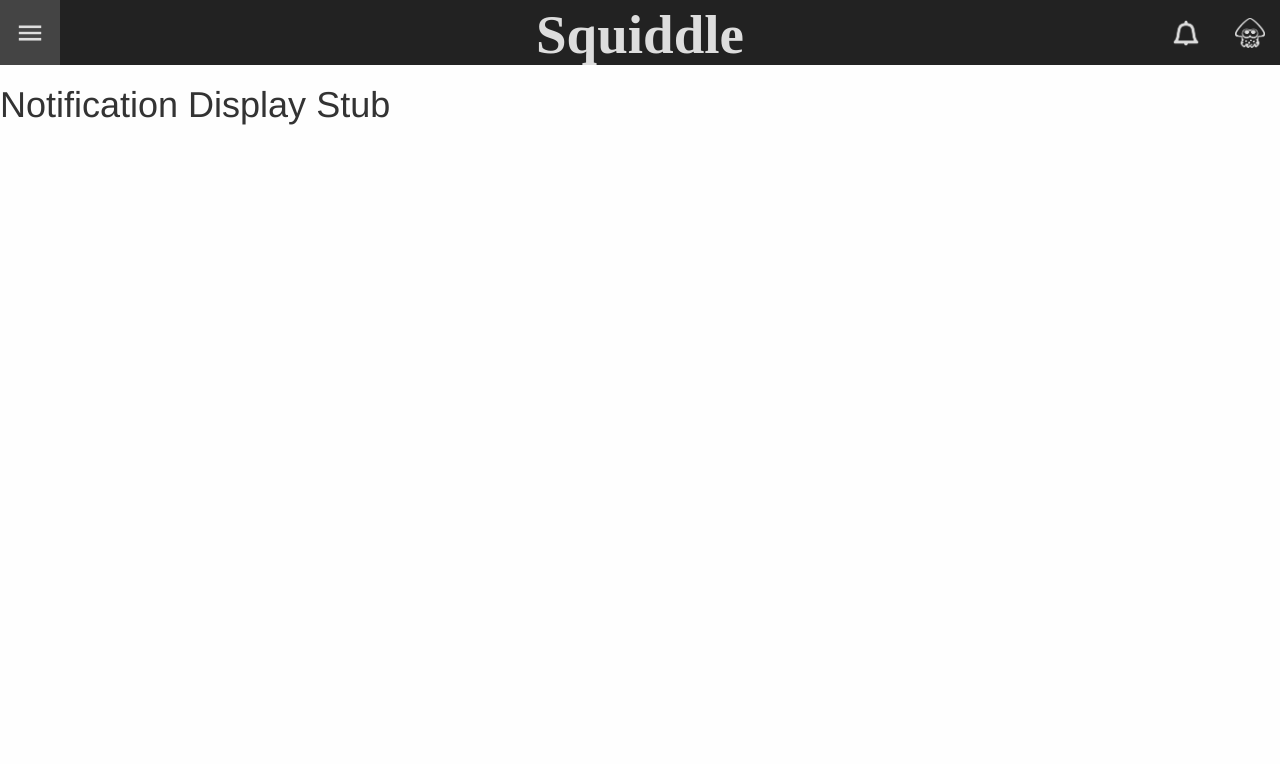
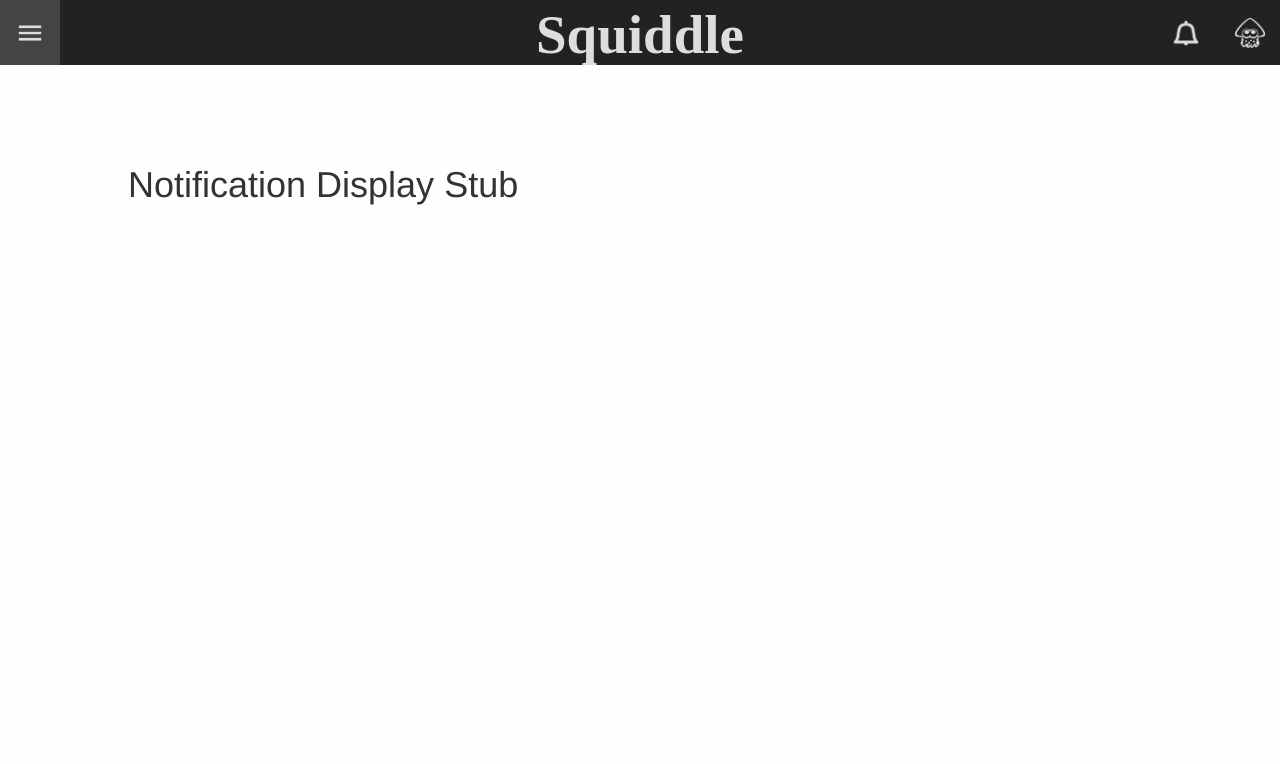
Before and after one commit to squiddle-online/squiddle, a Django app: a page that uses squiddle/squiddle_app/templates/view_notifications.html in a window 1280 px wide. Shown: the top 764 px of the page. Run offline with Django 3.2, Linux system fonts and the light colour scheme; a user stored in the database is signed in; some libraries are stand-ins or nearby versions; some web fonts are replaced.

Commit message:
Added a centered container to the notification stub.

```diff
--- a/squiddle/squiddle_app/templates/schedule_with_controls.html
+++ b/squiddle/squiddle_app/templates/schedule_with_controls.html
@@ -1,12 +1,12 @@
 {% extends 'base.html' %}
+{% load static %}
+
 {% block links %}
-
-{% load static %}
 <link rel="stylesheet" type="text/css" href="{% static "schedule_container.css" %}">
 <link rel="stylesheet" type="text/css" href="{% static "centered_container.css" %}">
+
 {% block extra-links %}
 {% endblock %}
-
 {% endblock%}
 
 {% block asv%}
--- a/squiddle/squiddle_app/templates/view_notifications.html
+++ b/squiddle/squiddle_app/templates/view_notifications.html
@@ -1,8 +1,15 @@
 {% extends 'base.html' %}
+{% load static %}
+
 {% block links%}
+<link rel="stylesheet" type="text/css" href="{% static "centered_container.css" %}">
 {% endblock%}
+
 {% block js%}
 {% endblock%}
+
 {% block asv%}
-<h1>Notification Display Stub</h1>
+<div class="centered-container">
+    <h1>Notification Display Stub</h1>
+</div>
 {% endblock%}
```
